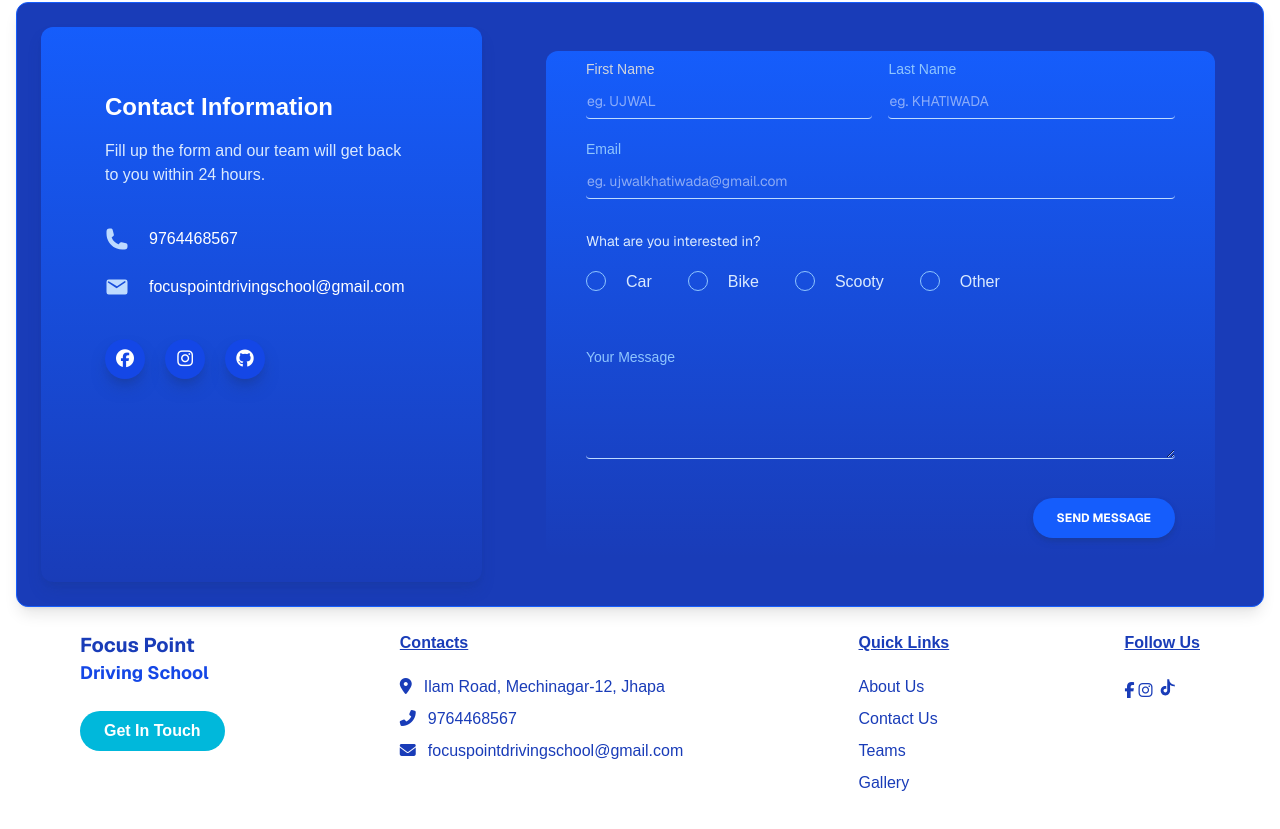
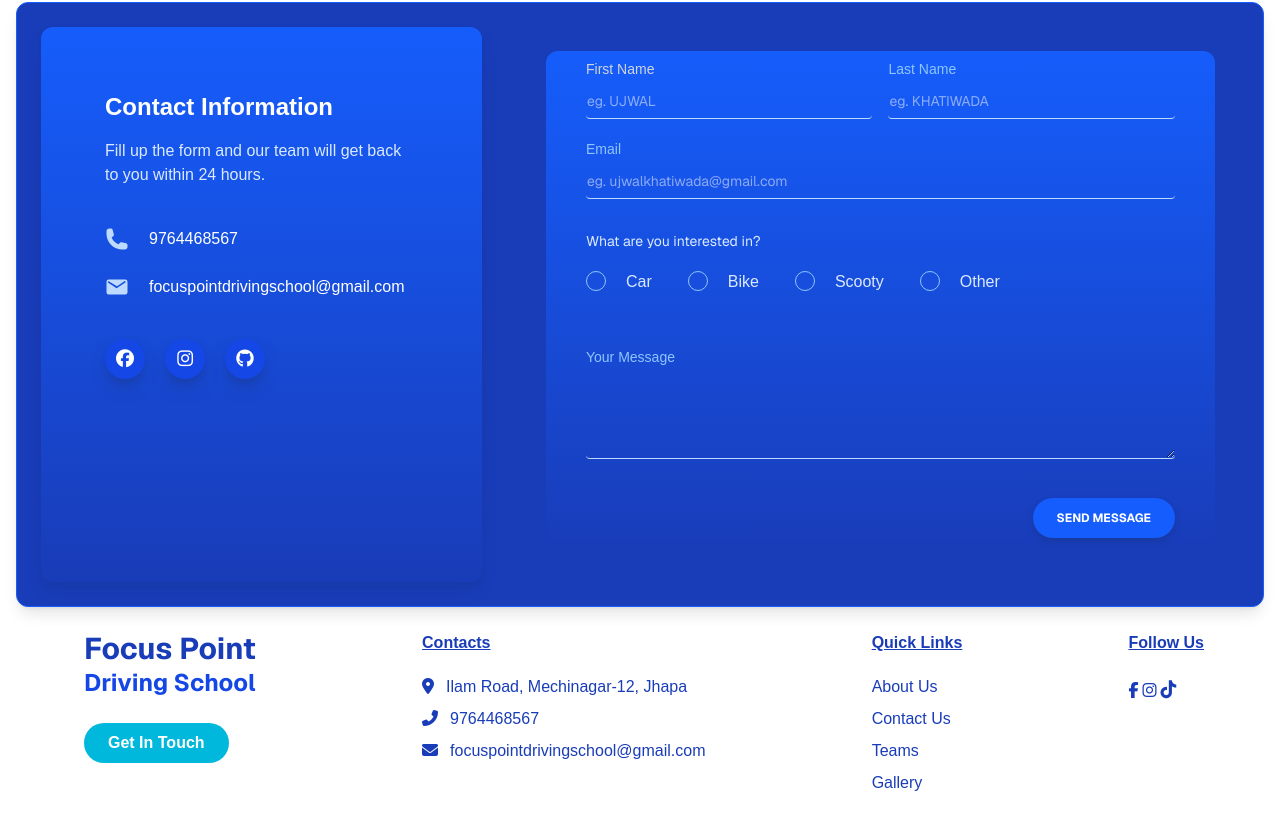
Before and after one commit to ujwal-khatiwada/Focus, a Next.js app: page / in a window 1280 px wide. Shown: the part 2354-3183 px from the top of the page. Built offline with nearby package versions, Linux system fonts and the light colour scheme.

Commit message:
Updated footer.tsx

```diff
--- a/app/component/footer.tsx
+++ b/app/component/footer.tsx
@@ -3,40 +3,40 @@ import Link from "next/link";
 const Footer = () => {
   return (
     <div
-      className="bg-white  text-blue-800 footer py-6 fadeIn h-80 p-20"
+      className="bg-white flex1 text-blue-800 footer md:py-6 fadeIn md:h-80 h-40 p-10 md:p-20"
       style={{ visibility: "visible", animationDelay: "0.1s", animationName: "fadeIn" }}
     >
-      <div className="container">
+      <div className="container md:ml-1">
         <div className="row g-5 flex justify-between">
           <div className="col-lg-5">
             <div>
-            <p className="block antialiased font-sans text-blue-800 text-xl font-bold">
+            <p className="block antialiased font-sans text-blue-800 text-sm md:text-3xl font-bold">
               Focus Point
             </p>
-            <p className="block antialiased font-sans text-blue-700 text-lg font-bold">
+            <p className="block antialiased font-sans text-blue-700 text-xs md:text-2xl font-bold">
               Driving School
             </p>
           </div>
-            <button className="mt-6 px-6 py-2 rounded-full font-bold text-white bg-cyan-500 hover:shadow-[5px_5px_20px_5px_rgb(2,192,240)] transition-all">
+            <button className="md:mt-6 mt-3 md:px-6 md:py-2 px-3 py-1 rounded-full font-bold text-xs md:text-base text-white bg-cyan-500 hover:shadow-[5px_5px_20px_5px_rgb(2,192,240)] transition-all">
               Get In Touch
             </button>
           </div>
 
           <div className="col-lg-5 col-md-6">
-            <h4 className="font-bold  mb-5 underline">Contacts</h4>
-            <p className="mb-2">
+            <h4 className="font-bold  md:mb-5 mb-2 text-sm md:text-base underline">Contacts</h4>
+            <p className="md:mb-2 mb-1 md:text-base text-xs">
               <i className="fa fa-map-marker-alt me-3"></i>Ilam Road, Mechinagar-12, Jhapa
             </p>
-            <p className="mb-2">
+            <p className="md:mb-2 mb-1 md:text-base text-xs">
               <i className="fa fa-phone-alt me-3"></i>9764468567
             </p>
-            <p className="mb-2">
+            <p className="md:mb-2 mb-1 md:text-base text-xs">
               <i className="fa fa-envelope me-3"></i>focuspointdrivingschool@gmail.com
             </p>
           </div>
 
-          <div className="col-lg-5 col-md-6">
-            <h4 className="font-bold  mb-5 underline">Quick Links</h4>
+          <div className="col-lg-5 hidden md:block col-md-6">
+            <h4 className="font-bold mb-5 underline">Quick Links</h4>
             <div className="flex flex-col gap-2">
               <Link className="btn btn-link " href="#">
                 About Us
@@ -53,14 +53,14 @@ const Footer = () => {
             </div>
           </div>
 
-          <div className="col-lg-2 col-md-6">
+          <div className="col-lg-2 col-md-6 hidden md:block">
             <h4 className="font-bold mb-5 underline">Follow Us</h4>
             <div className="flex flex-row pt-1 gap-1">
               <a
                 className="btn btn-square btn-outline-light"
                 target="_blank"
                 rel="noopener noreferrer"
-                href="#"
+                href="https://www.facebook.com/profile.php?id=61566661587410"
                 aria-label="Facebook"
               >
                 <i className="fab fa-facebook-f"></i>
@@ -78,21 +78,10 @@ const Footer = () => {
                 className="btn btn-square btn-outline-light"
                 target="_blank"
                 rel="noopener noreferrer"
-                href="#"
+                href="https://www.tiktok.com/@focus.point.drivi6"
                 aria-label="TikTok"
               >
-                <svg
-                  xmlns="http://www.w3.org/2000/svg"
-                  width="20"
-                  height="20"
-                  viewBox="0 0 448 512"
-                  fill="currentColor"
-                >
-                  <path d="M448,209.9V144c-29.7,0-58.1-9.4-81.3-25.3c-10.1-7-19.2-15.3-27.1-24.7c-10.1-11.9-18.2-25.1-23.8-39.6
-                  c-5.3-14.5-8.3-30-8.3-46.2H256v288c0,26.5-21.5,48-48,48s-48-21.5-48-48s21.5-48,48-48c8.4,0,16.2,2.2,23,6v-72
-                  c-7.5-1-15.2-1.6-23-1.6c-66.3,0-120,53.7-120,120s53.7,120,120,120s120-53.7,120-120V151.1c32.5,19.8,70.5,31.4,112,31.4
-                  C448,209.9,448,209.9,448,209.9z"/>
-                </svg>
+                <i className="fab fa-tiktok text-lg" aria-hidden="true"></i>
               </a>
             </div>
           </div>
```
